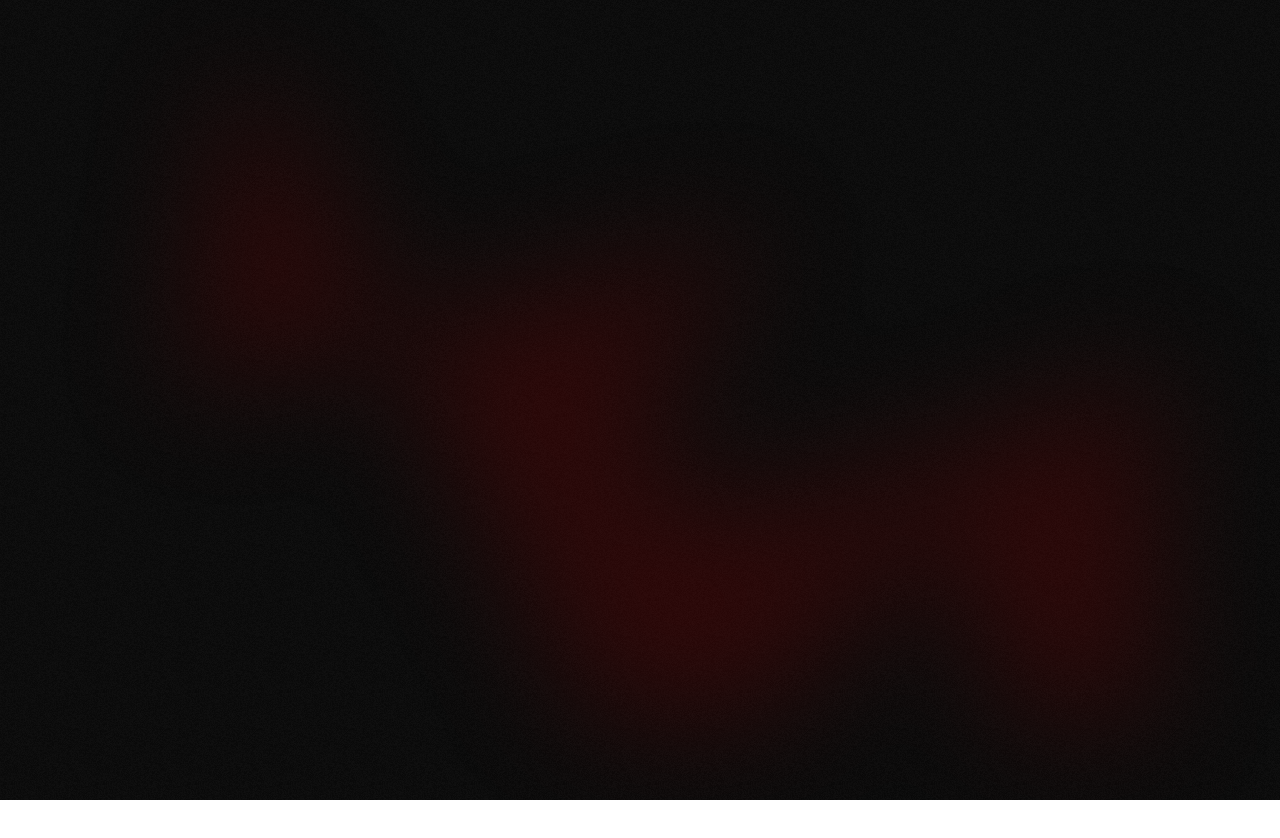
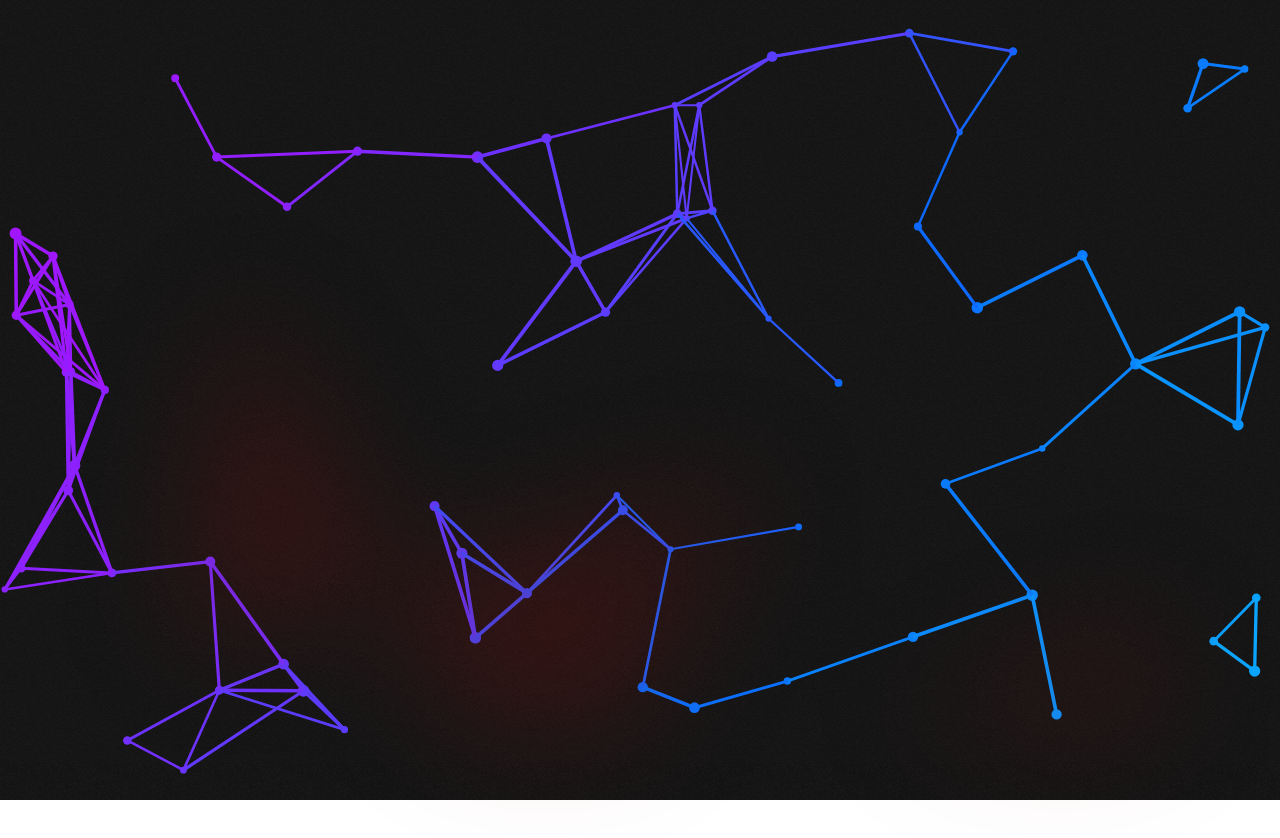
Before and after one commit to Glowing-Red/Azurelight, a plain HTML site: page index.html in a window 1280 px wide. Shown: the top 838 px of the page. Before the commit the page ends 800 px from the top, so only its background shows below. Drawn offline with Linux system fonts and the light colour scheme; animation ran at ten frames a second.

Commit message:
Update HTML and CSS code for animated background and scrolling effects.

```diff
--- /dev/null
+++ b/Js/Plexus.js
@@ -0,0 +1,186 @@
+const canvas = document.getElementById("Plexus Canvas");
+const ctx = canvas.getContext("2d");
+canvas.width = window.innerWidth;
+canvas.height = window.innerHeight;
+
+let particlesArray;
+
+// Add a gradient canvas
+const gradientCanvas = document.createElement("canvas");
+const gradientCtx = gradientCanvas.getContext("2d");
+gradientCanvas.id = "canvas2";
+gradientCanvas.width = canvas.width;
+gradientCanvas.height = canvas.height;
+
+// Create a gradient on the gradient canvas (adjust gradient colors and style as needed)
+const gradient = gradientCtx.createLinearGradient(
+    0, 0, canvas.width, canvas.height
+);
+
+gradient.addColorStop(0, "rgba(179,0,255,1)"); // End color
+gradient.addColorStop(0.45, "rgba(84,53,255,1)");
+gradient.addColorStop(0.6, "rgba(0,100,255,1)");
+gradient.addColorStop(1, "rgba(0,173,255,1)"); // Start color
+
+gradientCtx.fillStyle = gradient;
+gradientCtx.fillRect(0, 0, canvas.width, canvas.height);
+
+
+// Function to sample color from the gradient canvas
+function getColorAtPosition(x, y) {
+  const pixel = gradientCtx.getImageData(x, y, 1, 1);
+  const color = `rgba(${pixel.data[0]}, ${pixel.data[1]}, ${pixel.data[2]}, ${pixel.data[3] / 255})`;
+  return color;
+}
+
+// Optimized Math.random() function
+function RandomInteger(min, max) {
+    const range = max - min + 1;
+    const bytesNeeded = Math.ceil(Math.log2(range) / 8);
+    const maxValid = Math.pow(256, bytesNeeded) - Math.pow(256, bytesNeeded) % range;
+
+    let randomBytes = new Uint8Array(bytesNeeded);
+    let randomValue = 0;
+
+    do {
+        window.crypto.getRandomValues(randomBytes);
+        randomValue = randomBytes.reduce((acc, byte) => acc * 256 + byte);
+    } while (randomValue >= maxValid);
+
+    return min + (randomValue % range);
+  }
+
+// get mouse position
+let mouse = {
+    x: null,
+    y: null,
+    radius: (canvas.height/80) * (canvas.width/80)
+}
+
+/*window.addEventListener("mousemove",
+    function(event) {
+        mouse.x = event.x;
+        mouse.y = event.y;
+    }
+);*/
+
+// create particle
+class Particle {
+    constructor(x, y, directionX, directionY, size, color) {
+        this.x = x;
+        this.y = y;
+        this.directionX = directionX;
+        this.directionY = directionY;
+        this.size = size;
+        this.color = getColorAtPosition(x, y); // Sample color from gradient
+    }
+    //method to draw individual particle
+    draw() {
+        ctx.beginPath();
+        ctx.arc(this.x, this.y, this.size, 0, Math.PI * 2, false);
+        ctx.fillStyle = this.color;
+        ctx.fill();
+    }
+    // check particle position, check mouse position, move the particle, draw the particle
+    update() {
+        // check if particle is still within canvas
+        if (this.x > canvas.width || this.x < 0) {
+            this.directionX = -this.directionX;
+        }
+        if (this.y > canvas.height || this.y < 0) {
+            this.directionY = -this.directionY;
+        }
+
+        // check collision detection - mouse position / particle position
+        let dx = mouse.x - this.x;
+        let dy = mouse.y - this.y;
+        let distance = Math.sqrt(dx*dx + dy*dy);
+        if (distance < mouse.radius + this.size) {
+            if (mouse.x < this.x && this.x < canvas.width - this.size * 10) {
+                this.x += 10;
+            }
+            if (mouse.x > this.x && this.x > this.size * 10) {
+                this.x -= 10;
+            }
+            if (mouse.y < this.y && this.y < canvas.height - this.size * 10) {
+                this.y += 10;
+            }
+            if (mouse.y > this.y && this.y > this.size * 10) {
+                this.y -= 10;
+            }
+        }
+        // move particle
+        this.x += this.directionX;
+        this.y += this.directionY;
+        // draw particle
+        this.color = getColorAtPosition(this.x, this.y);
+        this.draw();
+    }
+}
+
+function init() {
+    particlesArray = [];
+    let numberOfParticles = (canvas.height * canvas.width) / 15000;
+    for (let i = 0; i < numberOfParticles; i++) {
+        let size = (RandomInteger(3000, 6000)/1000);
+        let x = (Math.random() * ((innerWidth - size * 2) - (size * 2) + size * 2));
+        let y = (Math.random() * ((innerHeight - size * 2) - (size * 2) + size * 2));
+        let directionX = (Math.random() * 5) - 2;
+        let directionY = (Math.random() * 5) - 2;
+        let color = this.color;
+
+        particlesArray.push(new Particle(x, y, directionX, directionY, size, color))
+    }
+}
+
+// check if particles are close enough to draw line between them
+function connect() {
+    for (let a = 0; a < particlesArray.length; a++) {
+        for (let b = a; b < particlesArray.length; b++) {
+            let distance = ((particlesArray[a].x - particlesArray[b].x) * (particlesArray[a].x - particlesArray[b].x) + ((particlesArray[a].y - particlesArray[b].y) * (particlesArray[a].y - particlesArray[b].y)));
+            if (distance < (canvas.width/7) * (canvas.height/7)) {
+                const colour = ctx.createLinearGradient(0, 0, 1, 1);
+                colour.addColorStop(0, getColorAtPosition(particlesArray[a].x, particlesArray[a].y));
+                colour.addColorStop(1, getColorAtPosition(particlesArray[b].x, particlesArray[b].y));
+                ctx.strokeStyle = colour;
+                ctx.lineWidth = (particlesArray[a].size + particlesArray[b].size)/3;
+                ctx.beginPath();
+                ctx.moveTo(particlesArray[a].x, particlesArray[a].y);
+                ctx.lineTo(particlesArray[b].x, particlesArray[b].y);
+                ctx.stroke();
+            }
+        }
+    }
+}
+
+// animation loop
+function animate() {
+    requestAnimationFrame(animate);
+    ctx.clearRect(0,0,innerWidth, innerHeight);
+
+    for (let i = 0; i < particlesArray.length; i++) {
+        particlesArray[i].update();
+    }
+
+    connect();
+}
+// resize event
+window.addEventListener("resize",
+    function() {
+        canvas.width = this.innerWidth;
+        canvas.height = this.innerHeight;
+        mouse.radius = ((canvas.height/80) * (canvas.height/80));
+        init()
+    }
+);
+
+//mouse out event
+window.addEventListener("mouseout",
+    function() {
+        mouse.x = undefined;
+        mouse.x = undefined;
+    }
+)
+
+init();
+animate();
--- a/index.html
+++ b/index.html
@@ -10,9 +10,29 @@
 </head>
 <body>
    <div class="background">
+      <canvas id="Plexus Canvas" class="Plexus-Canvas"></canvas>
       <div class="blur">
          <div class="clip"></div>
       </div>
    </div>
+   <div class="Main">
+      <div></div>
+      <div></div>
+      <div></div>
+   </div>
+
+   <script src="Js/Plexus.js"></script>
+   <script>
+      const clip = document.querySelector('.clip');
+
+      window.addEventListener('scroll', () => {
+         const scrollPosition = window.scrollY;
+         const rotationAngle = 45 + scrollPosition / window.innerHeight * 1000;
+         const horizontalMovement = Math.sin(scrollPosition / 50) * 250;
+         const verticalMovement = Math.cos(scrollPosition / 50) * 250;
+
+         clip.style.transform = `translate(${horizontalMovement}px, ${verticalMovement}px) rotate(${rotationAngle}deg)`;
+      });
+   </script>
 </body>
 </html>
--- a/styles.css
+++ b/styles.css
@@ -4,8 +4,12 @@ body, html {
    overflow: hidden;
 }
 
+html {
+   overflow-y: scroll;
+}
+
 .background {
-   position: relative;
+   position: fixed;
    height: 100vh;
    width: 100vw;
    background: url(Assets/static.png);
@@ -32,3 +36,26 @@ body, html {
    transform: rotate(45deg);
    clip-path: polygon(74.1% 44.1%, 100% 61.6%, 97.5% 26.9%, 85.5% 0.1%, 80.7% 2%, 72.5% 32.5%, 60.2% 62.4%, 52.4% 68.1%, 47.5% 58.3%, 45.2% 34.5%, 27.5% 76.7%, 0.1% 64.9%, 17.9% 100%, 27.6% 76.8%, 76.1% 97.7%, 74.1% 44.1%);
 }
+
+.Main {
+   position: relative;
+   top: 0;
+   left: 0;
+   width: 100vw;
+   height: auto;
+   display: flex;
+   flex-direction: column;
+}
+
+.Main div {
+   background-color: #ffffff0a;
+   width: 100vw;
+   height: 100vh;
+   margin-bottom: 10vh;
+}
+
+canvas {
+   width: 100vw;
+   height: 100vh;
+   display: block;
+}
```
